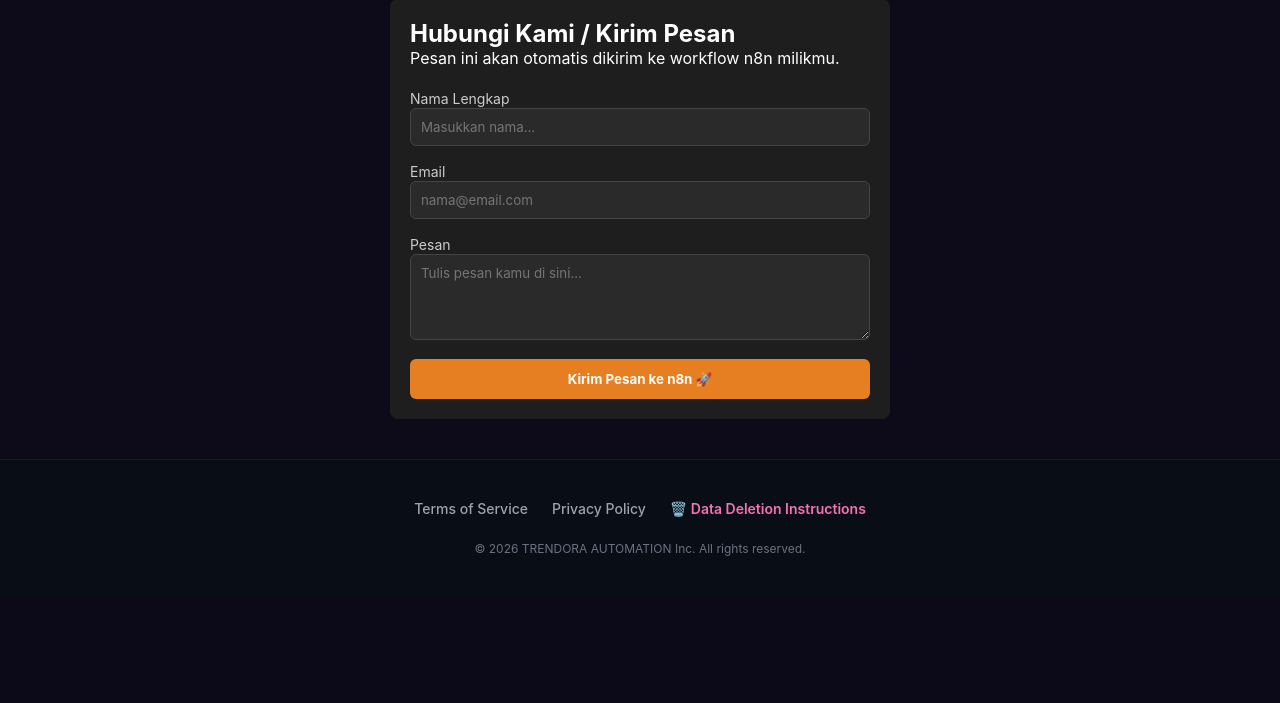
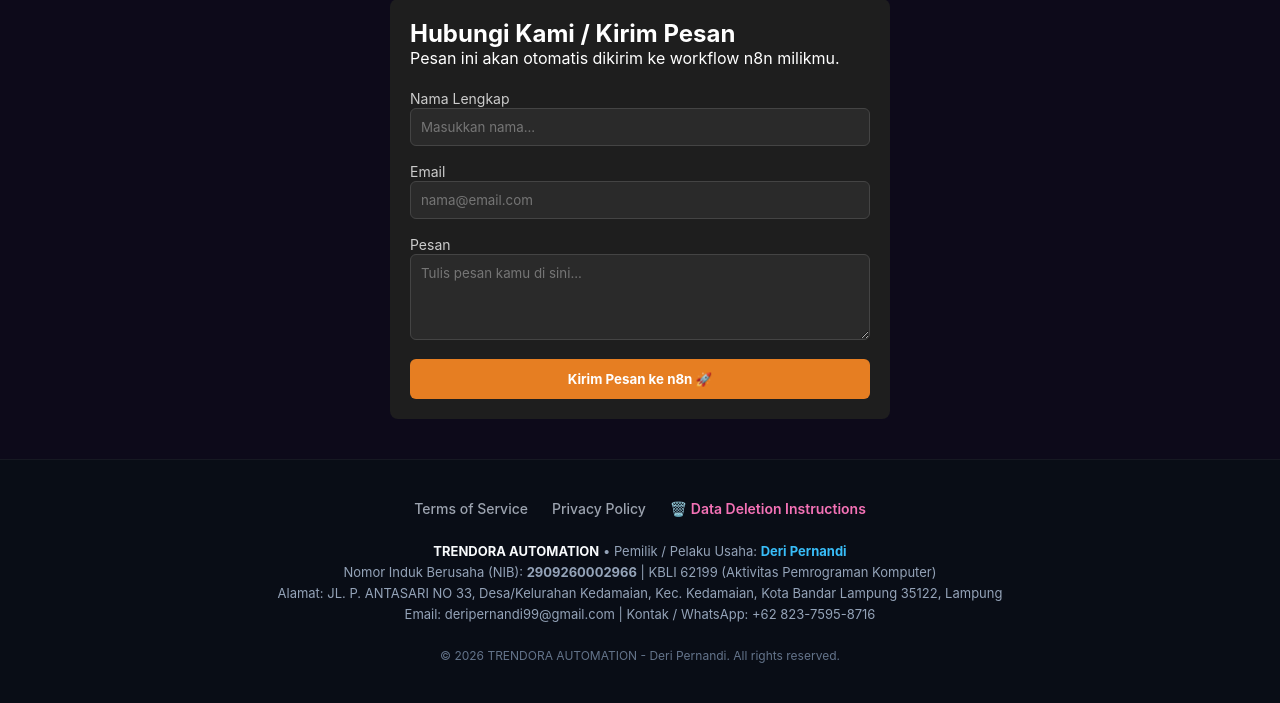
Before and after one commit to deri9804/trendoraautomation, a Flask app: page / in a window 1280 px wide. Shown: the part 3451-4154 px from the top of the page. Before the commit the page ends 4007 px from the top, so only its background shows below. Run offline with Flask 3, Linux system fonts and the light colour scheme; some libraries are stand-ins or nearby versions.

Commit message:
feat: add legal business entity Deri Pernandi and NIB to footer, privacy, and tos for Meta verification

```diff
--- a/templates/index.html
+++ b/templates/index.html
@@ -25,7 +25,13 @@
         <a href="/privacy" style="color: #9ca3af; text-decoration: none; font-size: 14px; font-weight: 500; transition: color 0.3s;" onmouseover="this.style.color='#ec4899'" onmouseout="this.style.color='#9ca3af'">Privacy Policy</a>
         <a href="/data-deletion" style="color: #f472b6; text-decoration: none; font-size: 14px; font-weight: 600; transition: color 0.3s;" onmouseover="this.style.color='#ec4899'" onmouseout="this.style.color='#f472b6'">🗑️ Data Deletion Instructions</a>
       </div>
-      <p style="color: #6b7280; font-size: 12px; margin-top: 8px;">&copy; 2026 TRENDORA AUTOMATION Inc. All rights reserved.</p>
+      <div style="color: #94a3b8; font-size: 13px; margin-top: 8px; line-height: 1.6;">
+        <p><strong style="color: #f8fafc;">TRENDORA AUTOMATION</strong> &bull; Pemilik / Pelaku Usaha: <strong style="color: #38bdf8;">Deri Pernandi</strong></p>
+        <p>Nomor Induk Berusaha (NIB): <strong>2909260002966</strong> | KBLI 62199 (Aktivitas Pemrograman Komputer)</p>
+        <p>Alamat: JL. P. ANTASARI NO 33, Desa/Kelurahan Kedamaian, Kec. Kedamaian, Kota Bandar Lampung 35122, Lampung</p>
+        <p>Email: deripernandi99@gmail.com | Kontak / WhatsApp: +62 823-7595-8716</p>
+      </div>
+      <p style="color: #64748b; font-size: 12px; margin-top: 8px;">&copy; 2026 TRENDORA AUTOMATION - Deri Pernandi. All rights reserved.</p>
     </div>
   </footer>
 
--- a/templates/privacy.html
+++ b/templates/privacy.html
@@ -22,11 +22,11 @@
     <div style="border-bottom: 1px solid rgba(255,255,255,0.1); margin-bottom: 30px; padding-bottom: 20px;">
         <span style="display: inline-block; background: rgba(56, 189, 248, 0.15); color: #38bdf8; padding: 4px 12px; border-radius: 12px; font-size: 11px; font-weight: 700; margin-bottom: 12px;">KEBIJAKAN PRIVASI</span>
         <h1 style="color: #fff; font-size: 32px; font-weight: 800; margin-bottom: 8px;">Privacy Policy</h1>
-        <p style="font-size: 14px; color: #9ca3af;">TRENDORA AUTOMATION Inc. &bull; Terakhir Diperbarui: 2 Agustus 2026</p>
+        <p style="font-size: 14px; color: #9ca3af;">TRENDORA AUTOMATION &bull; Pelaku Usaha: Deri Pernandi (NIB: 2909260002966) &bull; Terakhir Diperbarui: 29 September 2026</p>
     </div>
 
     <div>
-        <p style="margin-bottom: 16px;">Keamanan dan privasi data Anda adalah prioritas kami. Kebijakan Privasi ini menjelaskan bagaimana TRENDORA AUTOMATION mengumpulkan, menggunakan, menyimpan, dan melindungi informasi pribadi Anda saat menggunakan platform kami.</p>
+        <p style="margin-bottom: 16px;">Keamanan dan privasi data Anda adalah prioritas kami. Kebijakan Privasi ini menjelaskan bagaimana <strong>TRENDORA AUTOMATION</strong> (dimiliki dan dioperasikan secara resmi oleh <strong>Deri Pernandi</strong>, beralamat di JL. P. ANTASARI NO 33 Kedamaian, Kota Bandar Lampung 35122) mengumpulkan, menggunakan, menyimpan, dan melindungi informasi pribadi Anda saat menggunakan platform kami.</p>
 
         <h3 style="color: #fff; font-size: 18px; margin-top: 24px; margin-bottom: 12px;">1. Informasi yang Kami Kumpulkan</h3>
         <ul style="margin-left: 20px; margin-bottom: 16px;">
--- a/templates/tos.html
+++ b/templates/tos.html
@@ -22,12 +22,12 @@
     <div style="border-bottom: 1px solid rgba(255,255,255,0.1); margin-bottom: 30px; padding-bottom: 20px;">
         <span style="display: inline-block; background: rgba(236, 72, 153, 0.15); color: #ec4899; padding: 4px 12px; border-radius: 12px; font-size: 11px; font-weight: 700; margin-bottom: 12px;">SYARAT & KETENTUAN</span>
         <h1 style="color: #fff; font-size: 32px; font-weight: 800; margin-bottom: 8px;">Terms of Service</h1>
-        <p style="font-size: 14px; color: #9ca3af;">TRENDORA Inc. &bull; Terakhir Diperbarui: 2 Agustus 2026</p>
+        <p style="font-size: 14px; color: #9ca3af;">TRENDORA AUTOMATION &bull; Pelaku Usaha: Deri Pernandi (NIB: 2909260002966) &bull; Terakhir Diperbarui: 29 September 2026</p>
     </div>
 
     <div>
         <h3 style="color: #fff; font-size: 18px; margin-top: 24px; margin-bottom: 12px;">1. Penerimaan Syarat & Ketentuan</h3>
-        <p style="margin-bottom: 16px;">Dengan mengakses atau menggunakan layanan TRENDORA AUTOMATION ("Layanan", "Sistem", "Platform"), Anda menyetujui untuk terikat oleh Syarat dan Ketentuan ini. Jika Anda tidak setuju dengan bagian mana pun dari persyaratan ini, Anda tidak diperkenankan menggunakan Layanan kami. Anda harus berusia minimal 18 tahun atau memiliki izin hukum yang sah untuk menggunakan layanan ini.</p>
+        <p style="margin-bottom: 16px;">Dengan mengakses atau menggunakan layanan TRENDORA AUTOMATION ("Layanan", "Sistem", "Platform", dimiliki dan dioperasikan oleh <strong>Deri Pernandi</strong>, Pelaku Usaha Terdaftar dengan NIB: 2909260002966 beralamat di JL. P. ANTASARI NO 33 Kedamaian, Kota Bandar Lampung 35122), Anda menyetujui untuk terikat oleh Syarat dan Ketentuan ini. Jika Anda tidak setuju dengan bagian mana pun dari persyaratan ini, Anda tidak diperkenankan menggunakan Layanan kami. Anda harus berusia minimal 18 tahun atau memiliki izin hukum yang sah untuk menggunakan layanan ini.</p>
 
         <h3 style="color: #fff; font-size: 18px; margin-top: 24px; margin-bottom: 12px;">2. Deskripsi Layanan</h3>
         <p style="margin-bottom: 16px;">TRENDORA menyediakan antarmuka API, <em>community node</em> (termasuk integrasi untuk n8n dan Make.com), serta perangkat lunak automasi yang memungkinkan pengguna untuk mempublikasikan konten media secara otomatis ke berbagai platform media sosial pihak ketiga seperti TikTok, YouTube, Instagram, Facebook, X/Twitter, LinkedIn, Threads, Pinterest, dan Bluesky.</p>
```
